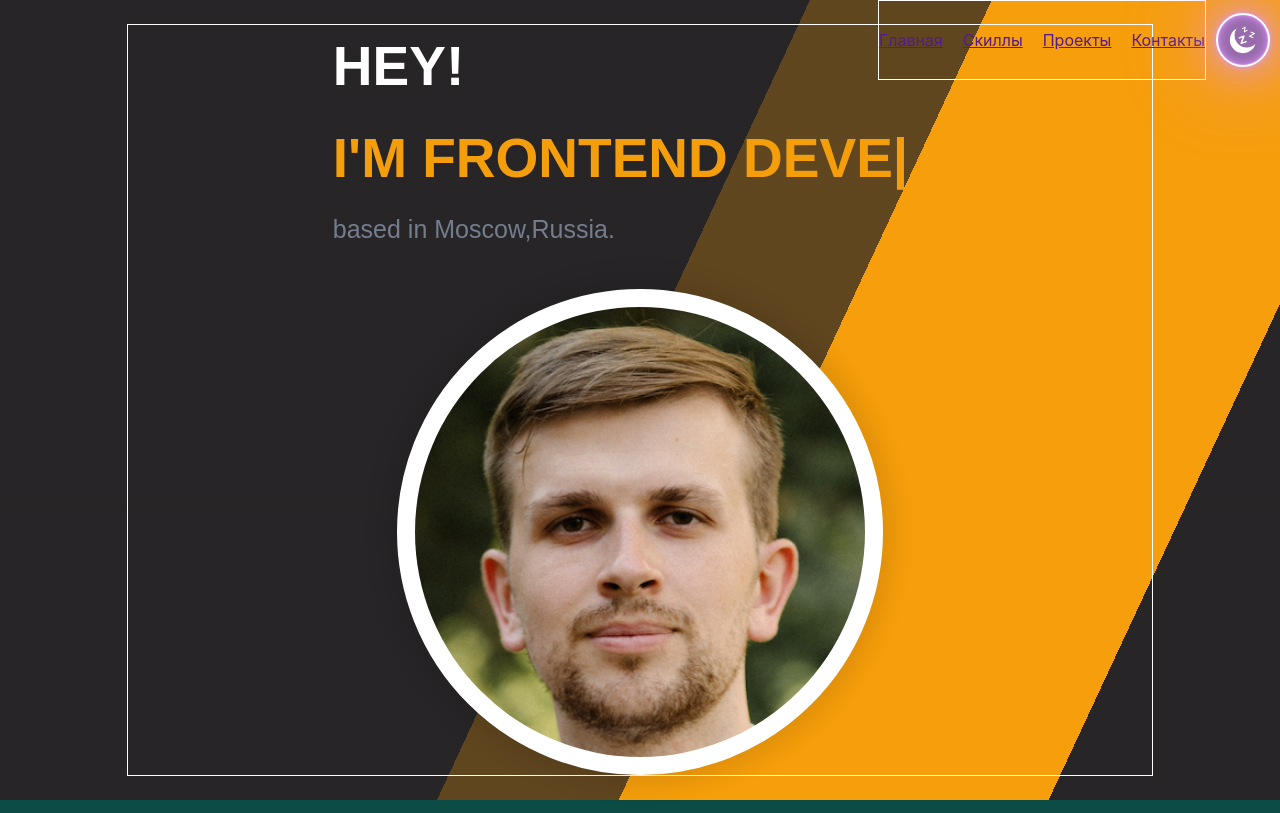
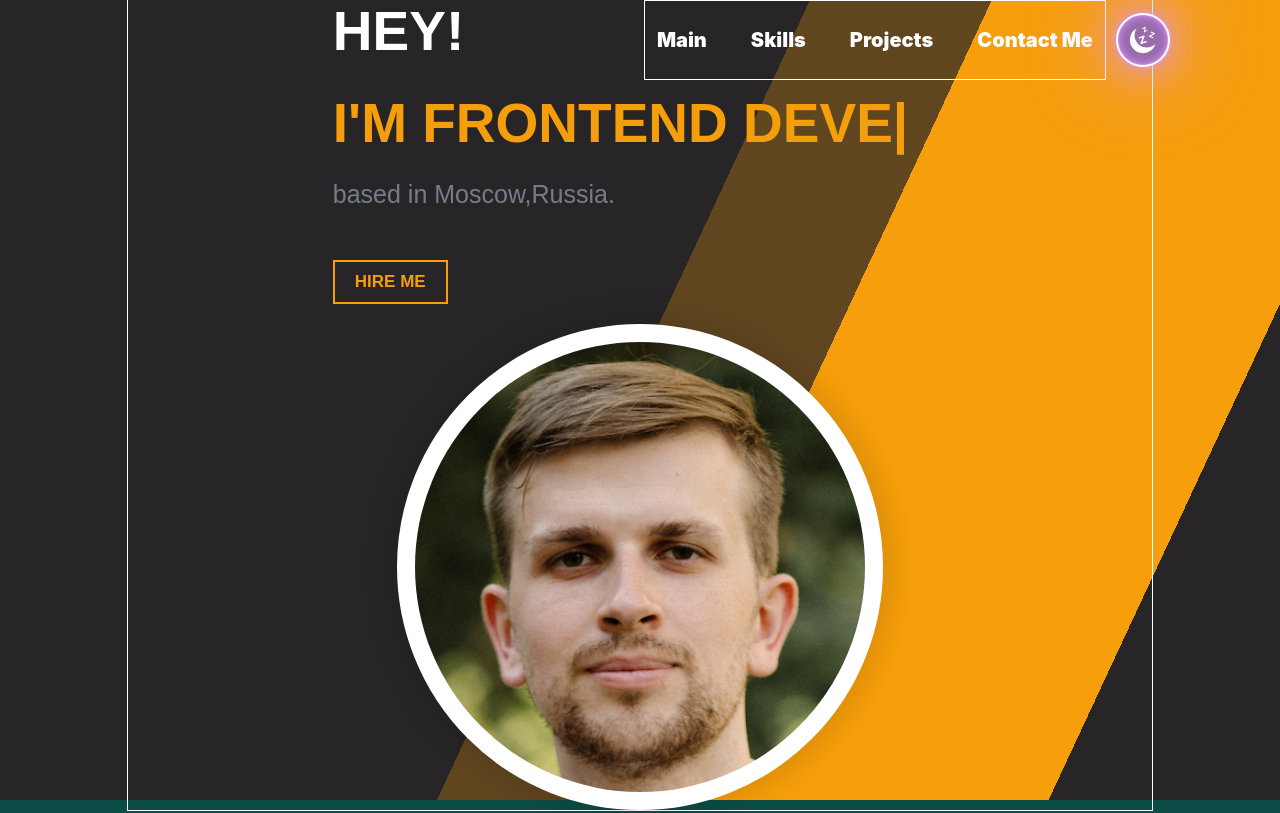
Before and after one commit to ArtemYanchenko/portfolio, a React (Create React App) app: page / in a window 1280 px wide. Shown: the top 813 px of the page. Built offline with nearby package versions, Linux system fonts and the light colour scheme; a web font is replaced by a local one.

Commit message:
add ToggleDarkMode

```diff
--- a/src/App.tsx
+++ b/src/App.tsx
@@ -4,7 +4,6 @@ import Main from './main/Main';
 import Skills from './skills/Skills';
 import Projects from './projects/Projects';
 import classes from './App.module.css';
-import ToogleDarkMode from './common/components/ToggleDarkMode/ToogleDarkMode';
 
 function App() {
     return (
--- /dev/null
+++ b/src/common/components/Button/Button.module.css
@@ -0,0 +1,35 @@
+.btn {
+    color: #f69e0b;
+    text-transform: uppercase;
+    text-decoration: none;
+    border: 2px solid #f69e0b;
+    padding: 10px 20px;
+    font-size: 17px;
+    font-weight: bold;
+    background: transparent;
+    position: relative;
+    transition: all 1s;
+    overflow: hidden;
+    cursor: pointer;
+}
+
+.btn:hover {
+    color: #fff;
+}
+
+.btn::before {
+    content: '';
+    position: absolute;
+    height: 100%;
+    width: 0%;
+    top: 0;
+    left: -40px;
+    transform: skewX(45deg);
+    background-color: #f69e0b;
+    z-index: -1;
+    transition: all 1s;
+}
+
+.btn:hover::before {
+    width: 160%;
+}
--- /dev/null
+++ b/src/common/components/Button/Button.tsx
@@ -0,0 +1,18 @@
+import React from 'react';
+import s from './Button.module.css'
+
+type PropsType = {
+    title: string
+    src: string
+}
+const Button = (props: PropsType) => {
+    return (
+        <a href={props.src}>
+            <button className={s.btn}>
+                {props.title}
+            </button>
+        </a>
+    );
+};
+
+export default Button;
--- a/src/common/components/ToggleDarkMode/ToogleDarkMode.tsx
+++ b/src/common/components/ToggleDarkMode/ToogleDarkMode.tsx
@@ -11,10 +11,10 @@ const ToggleDarkMode = () => {
     useEffect(() => {
         if (switchInput.current?.checked) {
             document.documentElement.style.setProperty('--bg-color', '#10172a');
-            document.documentElement.style.setProperty('color', '#fff');
+            document.documentElement.style.setProperty('--text-color', '#fff');
         } else {
             document.documentElement.style.setProperty('--bg-color', '#fff');
-            document.documentElement.style.setProperty('color', '#000');
+            document.documentElement.style.setProperty('--text-color', '#161c2d');
         }
     }, [isChecked]);
 
--- a/src/header/Header.module.css
+++ b/src/header/Header.module.css
@@ -9,6 +9,7 @@
     z-index: 999;
     background-color: transparent;
     transition: background-color 0.5s ease-in-out;
+    padding: 0px 100px;
 }
 
 .header.scroll {
--- a/src/index.css
+++ b/src/index.css
@@ -6,6 +6,7 @@ body {
   -webkit-font-smoothing: antialiased;
   -moz-osx-font-smoothing: grayscale;
   background-color: var(--bg-color);
+  color:var(--text-color);
 }
 
 code {
@@ -15,5 +16,5 @@ code {
 
 :root {
   --bg-color: #fff;
-  --text-color: #000;
+  --text-color: #161c2d;
 }
--- a/src/main/Main.module.css
+++ b/src/main/Main.module.css
@@ -49,6 +49,10 @@
     text-transform: none;
 }
 
+.text a button{
+    cursor: pointer;
+}
+
 .typingText {
     color:#f59e0b;
     font-weight: 900 !important;
--- a/src/main/Main.tsx
+++ b/src/main/Main.tsx
@@ -1,7 +1,8 @@
 import React from 'react';
 import classes from './Main.module.css';
 import MainPhoto from './MainPhoto/MainPhoto';
-import Typed from "react-typed";
+import Typed from 'react-typed';
+import Button from '../common/components/Button/Button';
 
 const Main = () => {
     return (
@@ -11,17 +12,18 @@ const Main = () => {
                     <h4>Hey!</h4>
                     <div>
                         <Typed className={classes.typingText}
-                            strings={[
-                                "I'm Artem Yanchenko",
-                                "I'm FrontEnd Developer",
-                                "I'm Software Engineer"
-                            ]}
-                            typeSpeed={100}
-                            backSpeed={50}
-                            loop
+                               strings={[
+                                   'I\'m Artem Yanchenko',
+                                   'I\'m FrontEnd Developer',
+                                   'I\'m Software Engineer'
+                               ]}
+                               typeSpeed={100}
+                               backSpeed={50}
+                               loop
                         />
                     </div>
                     <p>based in <span className={classes.textLocation}>Moscow,Russia.</span></p>
+                    <Button title={'Hire me'} src={'#'}/>
                 </div>
                 <div className={classes.photo}>
                     <MainPhoto/>
--- a/src/nav/Nav.module.css
+++ b/src/nav/Nav.module.css
@@ -3,4 +3,13 @@
     display: flex;
     align-items: center;
     gap:20px;
+
 }
+
+.navLink {
+    text-decoration: none;
+    padding: 0.75rem;
+    font-size: 20px;
+    font-weight: 900;
+    color:var(--text-color);
+}
--- a/src/nav/Nav.tsx
+++ b/src/nav/Nav.tsx
@@ -4,10 +4,10 @@ import classes from './Nav.module.css'
 const Nav = () => {
     return (
         <div className={classes.nav}>
-            <a href="">Главная</a>
-            <a href="">Скиллы</a>
-            <a href="">Проекты</a>
-            <a href="">Контакты</a>
+            <a href="" className={classes.navLink}>Main</a>
+            <a href="" className={classes.navLink}>Skills</a>
+            <a href="" className={classes.navLink}>Projects</a>
+            <a href="" className={classes.navLink}>Contact Me</a>
         </div>
     );
 };
```
